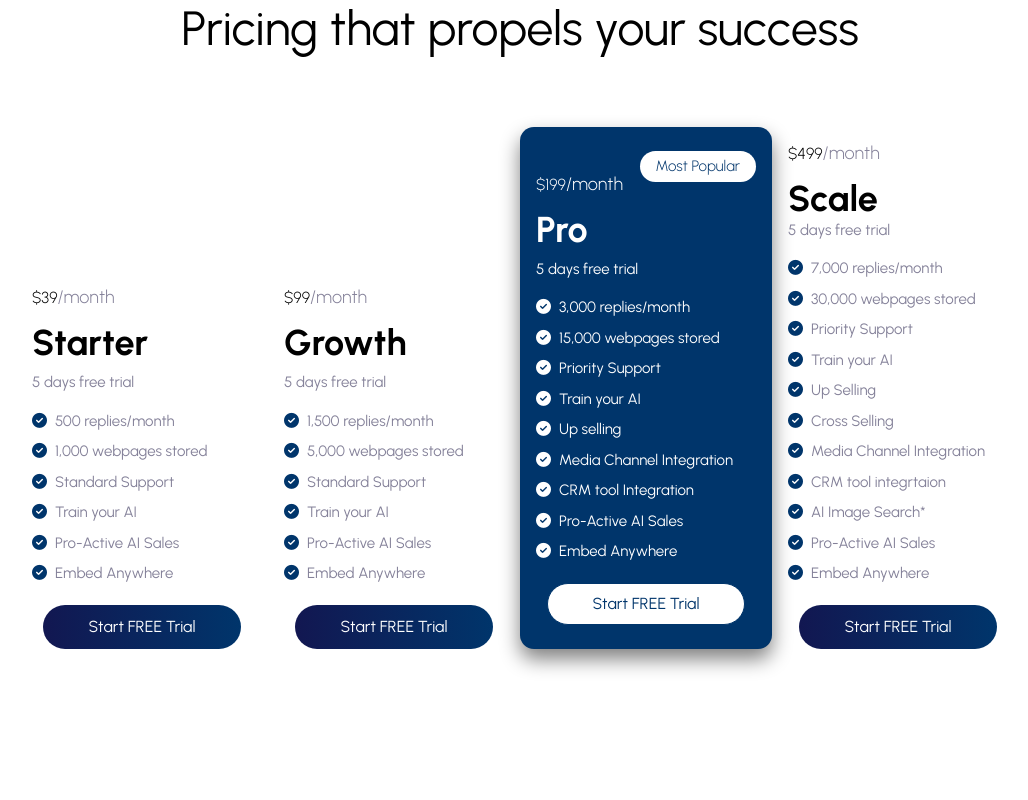
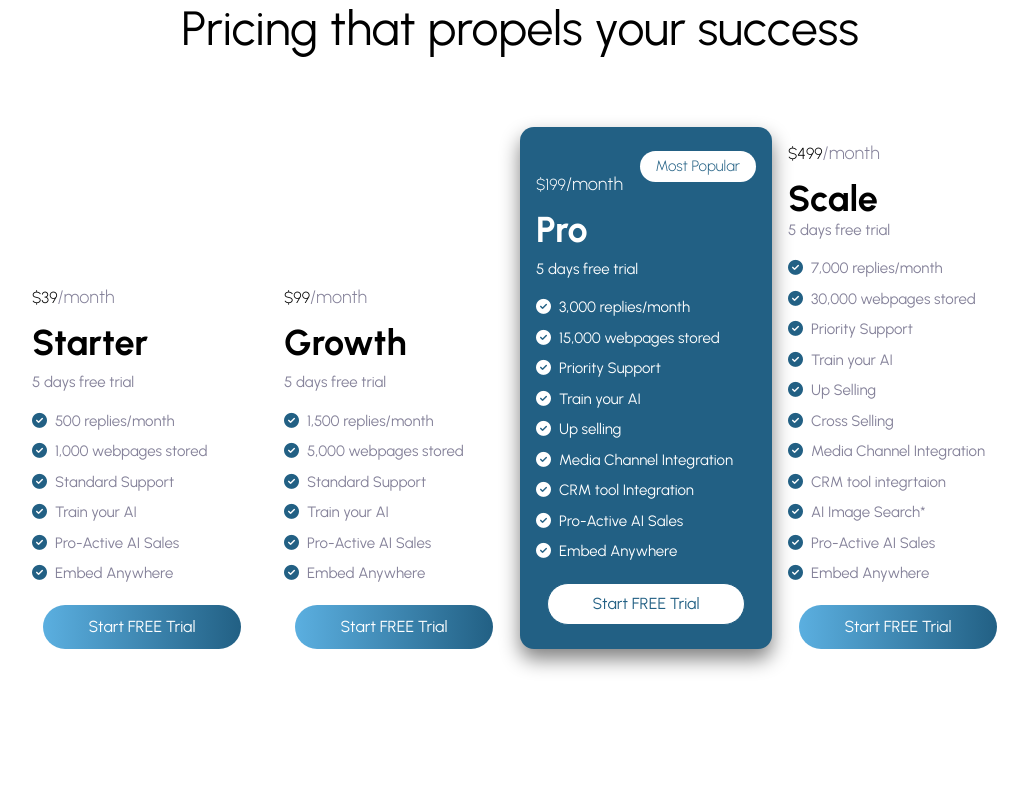
Before and after one commit to spritlesoftware/Smartle-website, a Next.js app: page /pricing in a window 1280 px wide. Shown: the part 780-1580 px from the top of the page, without its empty margins (120-1148 px from the left). Built offline with nearby package versions, Linux system fonts and the light colour scheme.

Commit message:
changed the color to roya blue

```diff
--- a/app/components/Footer/index.tsx
+++ b/app/components/Footer/index.tsx
@@ -23,7 +23,7 @@ const footer = () => {
     <div
       className="mt-8"
       id="first-section"
-      style={{ backgroundColor: "#00356b" }}
+      style={{ backgroundColor: "#226084" }}
     >
       <div className="mx-auto max-w-2xl pt-28 pb-16 px-4 sm:px-6 lg:max-w-7xl lg:px-8">
         <div className="grid grid-cols-1 gap-y-10 gap-x-16 sm:grid-cols-2 lg:grid-cols-12 xl:gap-x-8">
--- a/app/contactus/page.jsx
+++ b/app/contactus/page.jsx
@@ -209,7 +209,7 @@ const Contactus = () => {
               <button
                 className="text-white font-bold py-3 px-4 rounded-3xl w-full"
                 id="submit"
-                style={{ background: '#00356b' }}
+                style={{ background: '#226084' }}
               >
                 Submit
               </button>
@@ -223,15 +223,15 @@ const Contactus = () => {
       <div className="py-1">
       <div className="py-3" style={{paddingLeft:"5%"}}>
         <p className="flex items-center mb-2">
-          <i className="fas fa-phone mr-2" style={{color:'#00356b'}}></i>
+          <i className="fas fa-phone mr-2" style={{color:'#226084'}}></i>
           <span className="font-bold">Ohio, USA:</span>&nbsp;+1 614 664 7677
         </p>
         <p className="flex items-center mb-2">
-          <i className="fas fa-phone mr-2" style={{color:'#00356b'}}></i>
+          <i className="fas fa-phone mr-2" style={{color:'#226084'}}></i>
           <span className="font-bold" mb-1>Singapore:</span>&nbsp;+65 6652 5475
         </p>
         <p className="flex items-center mb-0">
-          <i className="fas fa-phone mr-2" style={{color:'#00356b'}}></i>
+          <i className="fas fa-phone mr-2" style={{color:'#226084'}}></i>
           <span className="font-bold mb-1">Chennai, India:</span>&nbsp;+91 44 4784 3003
         </p>
       </div>
@@ -244,24 +244,24 @@ const Contactus = () => {
       <div className="py-3 flex flex-col space-y-2">
       <div className="py-3 flex flex-col space-y-2 mb-2" style={{paddingLeft:"5%"}}>
         <a
-          className="flex items-center" style={{color:'#00356b'}}
+          className="flex items-center" style={{color:'#226084'}}
           href="https://www.google.com/maps/place/Spritle+software+LLC/@40.0044937,-83.1532564,17z/data=!3m1!4b1!4m6!3m5!1s0x8838978530ed0737:0xaa95bab488bbf005!8m2!3d40.0044937!4d-83.1532564!16s%2Fg%2F11rnntvpmb?entry=ttu"
         >
           <i className="fas fa-flag mr-2"></i>
           <span className="font-bold">Ohio, USA</span>
         </a>
         <a
-          className="flex items-center" style={{color:'#00356b'}}
+          className="flex items-center" style={{color:'#226084'}}
           href="https://www.google.co.in/maps/place/Spritle+Software/@1.3325619,103.8915719,17z/data=!3m1!5s0x31da19f66c9058fd:0x8871b496b404d2ba!4m6!3m5!1s0x31da1703646cca73:0xee6ab222437d335a!8m2!3d1.332946!4d103.8939974!16s%2Fg%2F11ffltwqh1?entry=ttu"
         >
           <i className="fas fa-flag mr-2"></i>
           <span className="font-bold">Singapore</span>
         </a>
         <a
-          className="flex items-centere" style={{color:'#00356b'}}
+          className="flex items-centere" style={{color:'#226084'}}
           href="https://www.google.com/maps/place/Spritle+Software/@13.0670529,80.1766501,17z/data=!3m1!4b1!4m6!3m5!1s0x3a5263d902a72203:0xa64bbcae249c5436!8m2!3d13.0670529!4d80.1766501!16s%2Fg%2F1tfv3k9g?entry=ttu"
         >
-          <i className="fas fa-flag  mr-2" style={{color:'#00356b'}}></i>
+          <i className="fas fa-flag  mr-2" style={{color:'#226084'}}></i>
 
           <span className="font-bold">Chennai, India</span>
         </a>
@@ -271,11 +271,11 @@ const Contactus = () => {
 
     <div className="py-1">
       <h6 className="flex items-center">
-        <i className="fas fa-suitcase mr-2" style={{color:'#00356b'}}></i>
+        <i className="fas fa-suitcase mr-2" style={{color:'#226084'}}></i>
         For Jobs enquiries, email us at&nbsp;<a href="mailto:jobs@spritle.com">jobs@spritle.com</a>
       </h6>
       <h6 className="flex items-center mt-2">
-        <i className="fas fa-circle-info mr-2" style={{color:'#00356b'}}></i>
+        <i className="fas fa-circle-info mr-2" style={{color:'#226084'}}></i>
         <span>For General enquiries, email us at <a href="mailto:info@spritle.com">info@spritle.com</a></span>
       </h6>
     </div>
--- a/app/globals.css
+++ b/app/globals.css
@@ -400,7 +400,7 @@ html {
 }
 .text-style-gradient {
   background: linear-gradient(to right, #615eff, #ff6a4d);
-  background: #00356b;  /* fallback for old browsers */
+  background: #226084;  /* fallback for old browsers */
   background: -webkit-linear-gradient(to right, #615eff, #ff6a4d);  /* Chrome 10-25, Safari 5.1-6 */
   background: linear-gradient(to right, #615eff, #ff6a4d);
   -webkit-text-fill-color: transparent;
@@ -1013,7 +1013,7 @@ label[for=random]:after {
   filter: drop-shadow(0.5px 0.5px 0.5px #00000040);
 }
 .card:hover{
-  background-color: #00356b;
+  background-color: #226084;
 }
 .fs-18 {
   font-size: 18px;
@@ -1065,12 +1065,12 @@ label[for=random]:after {
 }
 .bg-blue,
 .bg-blue:hover {
-  background-color: #00356b;
+  background-color: #226084;
   color: white;
 }
 .bg-white {
   background-color: white;
-  color: #00356b;
+  color: #226084;
 }
 .br-14 {
   border-radius: 14px;
@@ -1082,7 +1082,7 @@ label[for=random]:after {
   color: #1e1e1e;
 }
 .txt-blue {
-  color: #00356b;
+  color: #226084;
 }
 .fs-48 {
   font-size: 45px;
@@ -1284,12 +1284,12 @@ label[for=random]:after {
   }
 }
 .but-white:hover {
-  color: #00356b !important;
+  color: #226084 !important;
   background-color: white;
 }
 .but-white {
   background-color: white;
-  color: #00356b;
+  color: #226084;
 }
 #falling-svg {
   width: 100px; /* Adjust the width as needed */
@@ -1330,11 +1330,11 @@ input[type="number"] {
 
 
 .btn-dark-blue {
-  background: #00356b;  /* fallback for old browsers */
-  background: -webkit-linear-gradient(to right, #00356b, rgb(9, 17, 64));  /* Chrome 10-25, Safari 5.1-6 */
-  background: linear-gradient(to left, #00356b, rgb(18, 23, 81)); /* W3C, IE 10+/ Edge, Firefox 16+, Chrome 26+, Opera 12+, Safari 7+ */
+  background: #226084;  /* fallback for old browsers */
+  background: -webkit-linear-gradient(to right, #226084, #5bafe0);  /* Chrome 10-25, Safari 5.1-6 */
+  background: linear-gradient(to left, #226084, #5bafe0); /* W3C, IE 10+/ Edge, Firefox 16+, Chrome 26+, Opera 12+, Safari 7+ */
   color: #fff;
-  border: 0px solid #00356b;
+  border: 0px solid #226084;
   padding:10px 25px 10px 25px;
 }
 
@@ -1347,7 +1347,7 @@ input[type="number"] {
 }
 
 .text-blue{
-  color: #00356b;
+  color: #226084;
 }
 .number-text:hover{
   color: white;
--- a/next.config.js
+++ b/next.config.js
@@ -1,4 +1,8 @@
 /** @type {import('next').NextConfig} */
-const nextConfig = {}
+const nextConfig = { eslint: {
+    // Warning: This allows production builds to successfully complete even if
+    // your project has ESLint errors.
+    ignoreDuringBuilds: true,
+  },}
 
 module.exports = nextConfig
```
